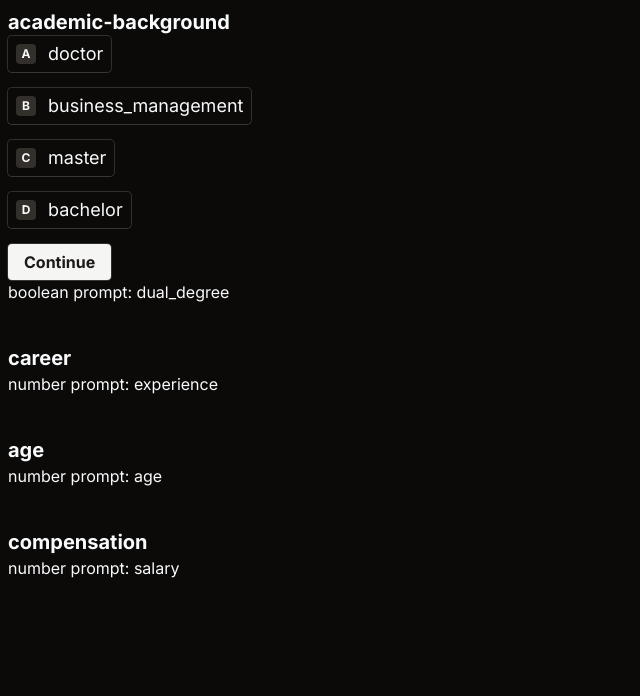
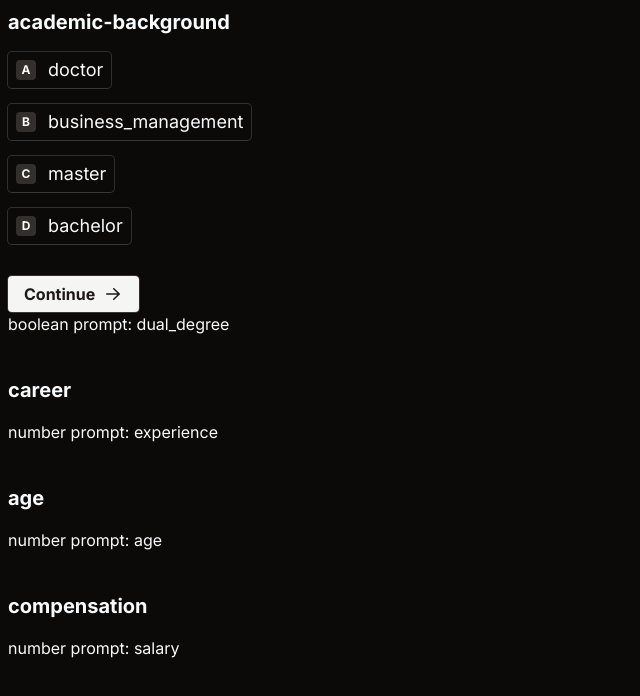
Before and after one commit to antonve/hsfp.tokyo, a Next.js app: page /calculator/engineer/academic-background/1 in a window 1280 px wide. Shown: the top 696 px of the page, without its empty margins (0-640 px from the left). Built offline with nearby package versions, Linux system fonts and the light colour scheme.

Commit message:
Style choice form

```diff
--- a/src/app/globals.css
+++ b/src/app/globals.css
@@ -11,4 +11,7 @@ a {
     box-shadow: rgba(255, 255, 255, 0.05) 0px 1px 1px 0px, rgba(235, 235, 234, 0.16) 0px 0px 0px 1px;
   }
 
+  .button {
+    @apply px-4 h-9 flex items-center rounded shadow-border bg-stone-100 text-stone-900 font-bold;
+  }
 }
--- a/src/components/VisaForm.tsx
+++ b/src/components/VisaForm.tsx
@@ -2,6 +2,11 @@
 
 import { useParams, useSearchParams } from 'next/navigation'
 import { z } from 'zod'
+import {
+  ArrowLongRightIcon,
+  ArrowRightIcon,
+  ArrowSmallRightIcon,
+} from '@heroicons/react/20/solid'
 
 import {
   BooleanPrompt,
@@ -89,7 +94,7 @@ function VisaFormSection({
 }) {
   return (
     <div className="pb-10">
-      <h2 className="font-bold text-xl">{category}</h2>
+      <h2 className="font-bold text-xl mb-4">{category}</h2>
       {prompts.map((prompt, i) => (
         <VisaFromPrompt
           prompt={prompt}
@@ -141,7 +146,8 @@ function ChoicePrompt({ prompt }: { prompt: ChoicePrompt }) {
   const [value, setValue] = useState<string | undefined>()
 
   return (
-    <form onSubmit={() => {}} className="space-y-4">
+    <form onSubmit={() => {}}>
+      <div className="space-y-4 mb-8">
         {prompt.options.map((option, i) => (
           <div className="w-full">
             <div
@@ -180,11 +186,10 @@ function ChoicePrompt({ prompt }: { prompt: ChoicePrompt }) {
             </div>
           </div>
         ))}
-      <button
-        type="submit"
-        className="px-4 h-9 rounded shadow-border bg-stone-100 text-stone-900 font-bold"
-      >
+      </div>
+      <button type="submit" className="button">
         Continue
+        <ArrowRightIcon className="h-5 w-5 ml-2" />
       </button>
     </form>
   )
```
Lines whose indentation alone changed are shown as unchanged.
